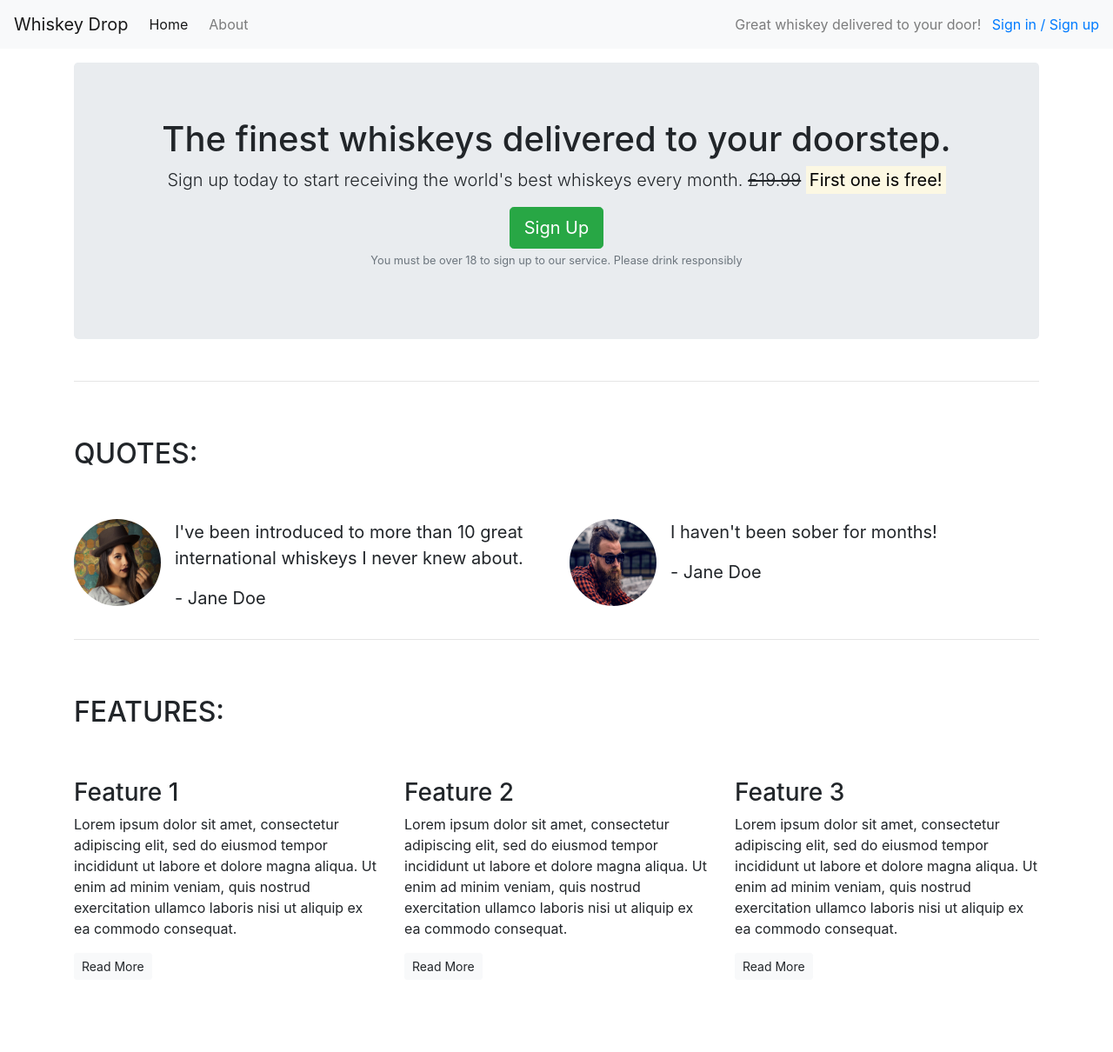
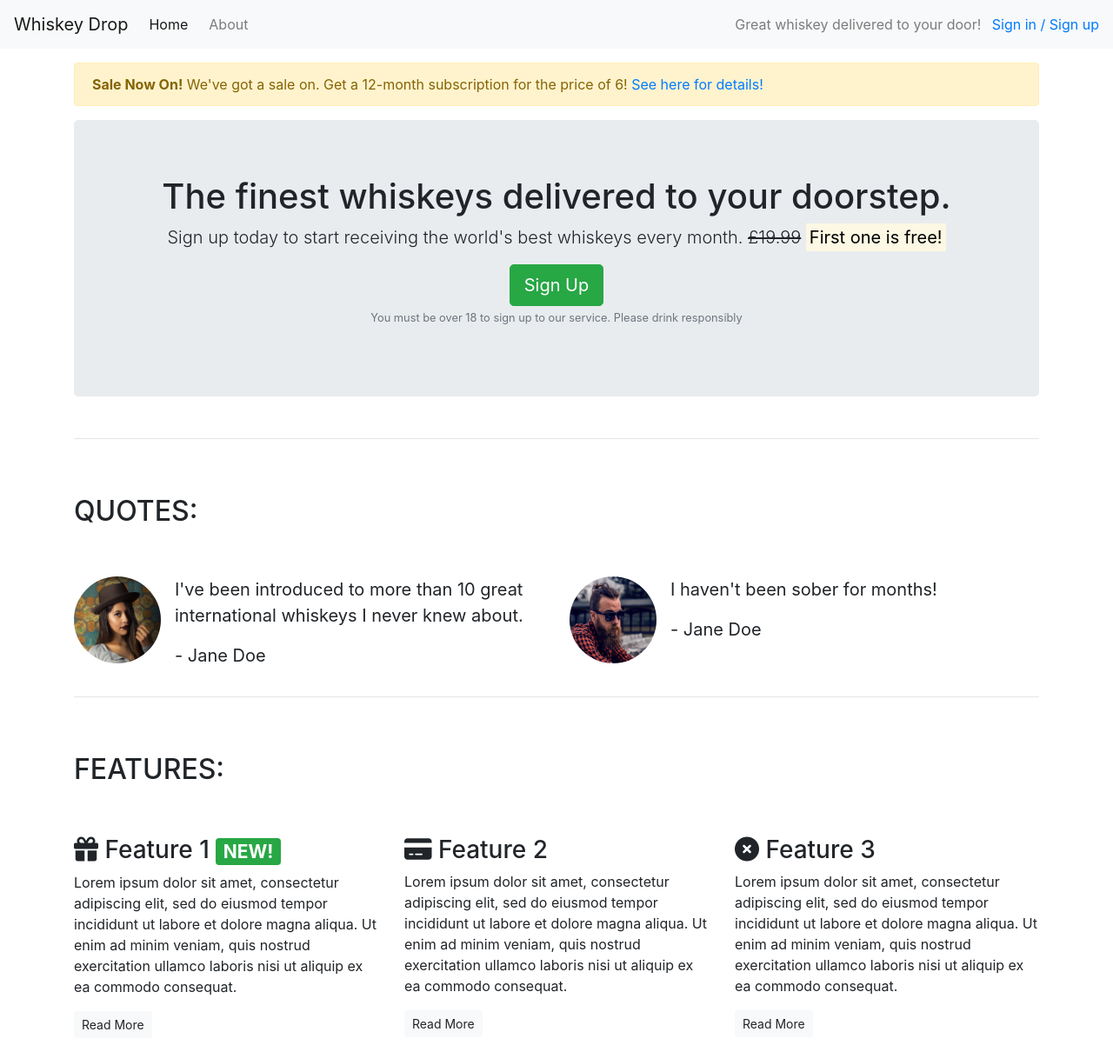
Before and after one commit to Yahya-H-Mohamed/Bootstrap-Practice-Whiskey-Page, a plain HTML site: page index.html in a window 1280 px wide. Shown: the whole page at 87% size. Before the commit the page ends 1143 px from the top, so only its background shows below. Drawn offline with nearby package versions, Linux system fonts and the light colour scheme.

Commit message:
add icons and an alert

```diff
--- a/index.html
+++ b/index.html
@@ -5,6 +5,7 @@
     <meta name="viewport" content="width=device-width, initial-scale=1.0">
     <title>Whiskey Drop | Taste a new whiskey every month</title>
     <link rel="stylesheet" href="https://maxcdn.bootstrapcdn.com/bootstrap/4.1.3/css/bootstrap.min.css">
+    <script src="https://kit.fontawesome.com/ee50a97aed.js" crossorigin="anonymous"></script>
 </head>
 
 <body>
@@ -22,6 +23,13 @@
     </nav>
 
     <article class="container mt-3">
+        <div class="row d-none d-sm-block">
+            <div class="col-12">
+                <div class="alert alert-warning">
+                    <strong>Sale Now On!</strong> We've got a sale on. Get a 12-month subscription for the price of 6! <a href="">See here for details!</a>
+                </div>
+            </div>
+        </div>
         <!-- Callout -->
         <div class="row">
             <div class="col-12">
@@ -86,7 +94,7 @@
             <div class="row">
                 <div class="col-12 col-md-6 col-lg-4">
                     <div class="feature">
-                        <h3>Feature 1</h3>
+                        <h3><i class="fas fa-gift d-none d-sm-inline-block"></i> Feature 1 <span class="badge badge-success">NEW!</span></h3>
                         <p>Lorem ipsum dolor sit amet, consectetur adipiscing elit, sed do eiusmod tempor incididunt ut labore et dolore magna aliqua. Ut enim ad minim veniam, quis nostrud exercitation ullamco laboris nisi ut aliquip ex ea commodo consequat.</p>
                         <p><a class="btn btn-sm btn-light" href="">Read More</a></p>
                     </div>
@@ -94,7 +102,7 @@
 
                 <div class="col-12 col-md-6 col-lg-4">
                     <div class="feature">
-                        <h3>Feature 2</h3>
+                        <h3><i class="fas fa-credit-card d-none d-sm-inline-block"></i> Feature 2</h3>
                         <p>Lorem ipsum dolor sit amet, consectetur adipiscing elit, sed do eiusmod tempor incididunt ut labore et dolore magna aliqua. Ut enim ad minim veniam, quis nostrud exercitation ullamco laboris nisi ut aliquip ex ea commodo consequat.</p>
                         <p><a class="btn btn-sm btn-light" href="">Read More</a></p>
                     </div>
@@ -102,7 +110,7 @@
 
                 <div class="col-12 d-md-none d-lg-block col-lg-4">
                     <div class="feature">
-                        <h3>Feature 3</h3>
+                        <h3><i class="fas fa-times-circle d-none d-sm-inline-block"></i> Feature 3</h3>
                         <p>Lorem ipsum dolor sit amet, consectetur adipiscing elit, sed do eiusmod tempor incididunt ut labore et dolore magna aliqua. Ut enim ad minim veniam, quis nostrud exercitation ullamco laboris nisi ut aliquip ex ea commodo consequat.</p>
                         <p><a class="btn btn-sm btn-light" href="">Read More</a></p>
                     </div>
```
